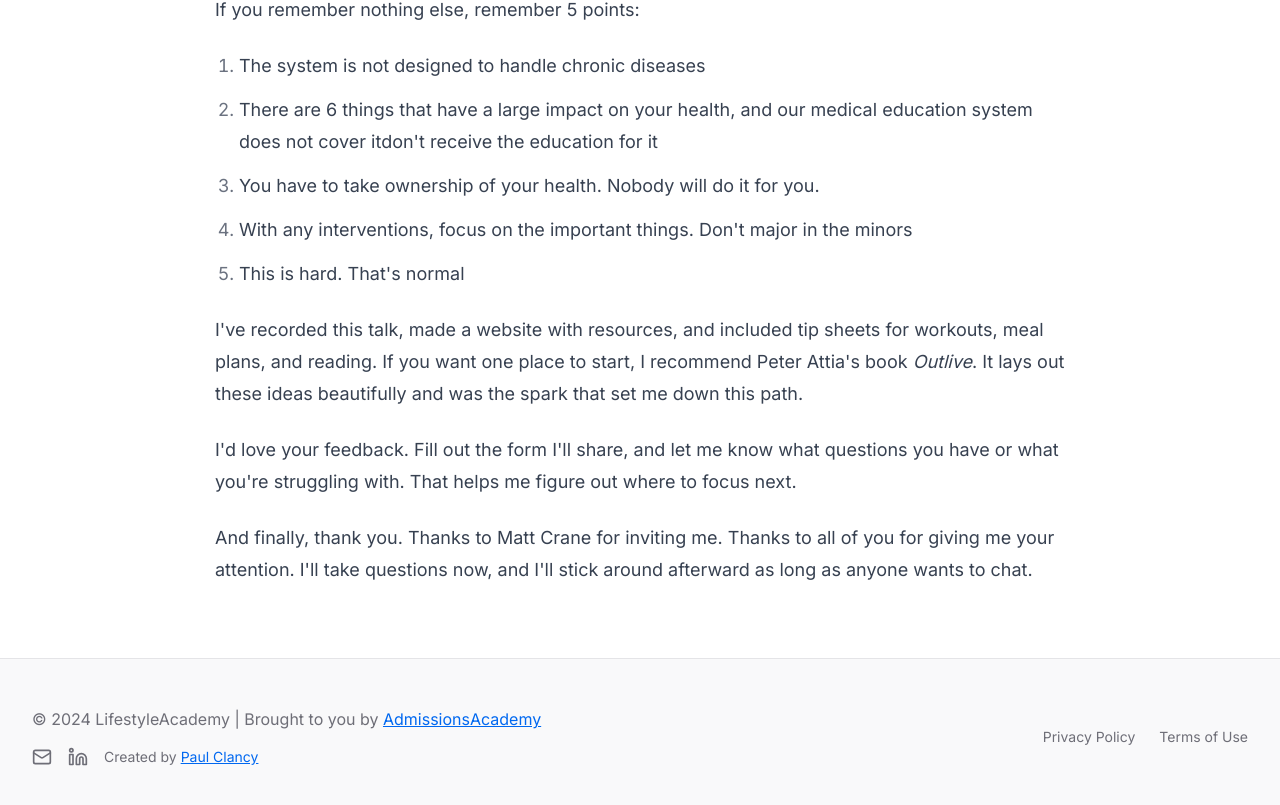
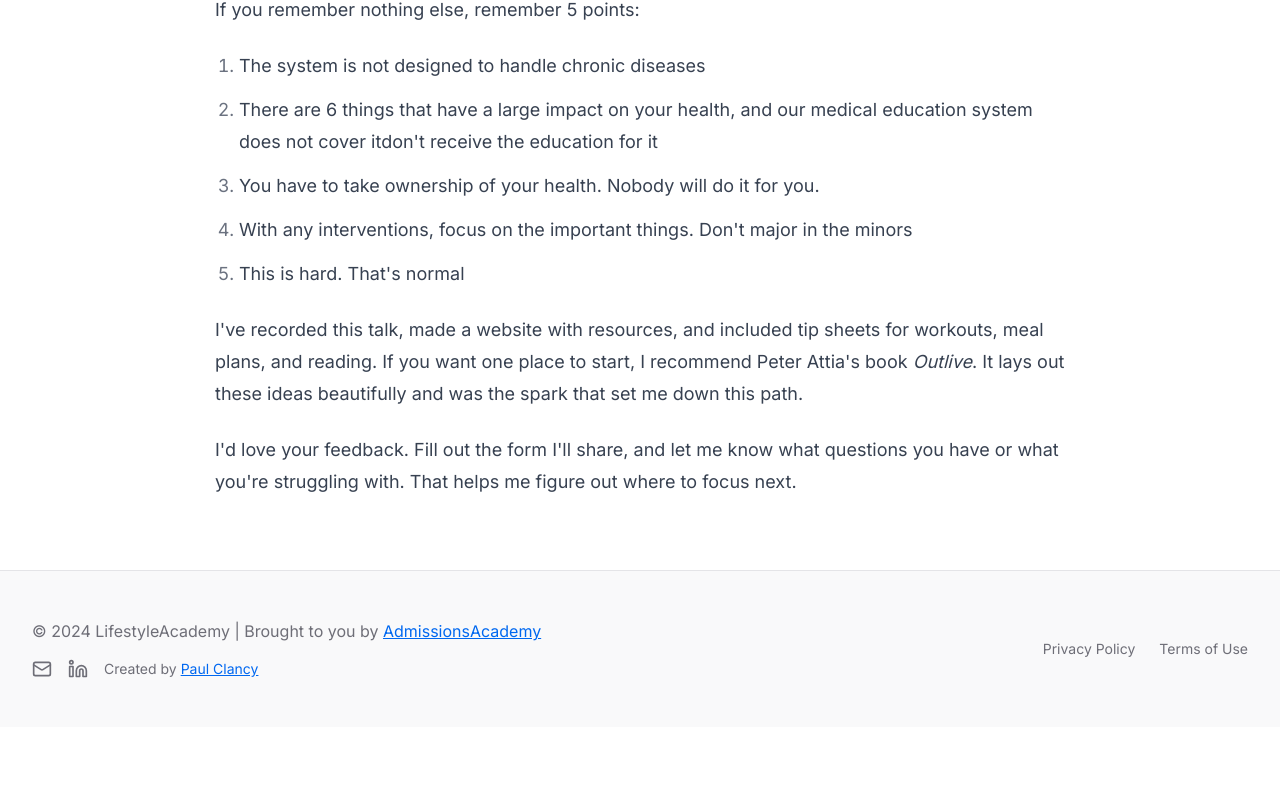
Before and after one commit to Paul10142/longevity, a React (Vite) app: page /transcript in a window 1280 px wide. Shown: the part 10863-11668 px from the top of the page. After the commit the page ends 11590 px from the top, so only its background shows below. Built offline with nearby package versions, Linux system fonts and the light colour scheme.

Commit message:
Remove closing thank you paragraph from transcript

```diff
--- a/src/components/TranscriptContent.tsx
+++ b/src/components/TranscriptContent.tsx
@@ -203,8 +203,6 @@ const TranscriptContent = () => {
       <p>I've recorded this talk, made a website with resources, and included tip sheets for workouts, meal plans, and reading. If you want one place to start, I recommend Peter Attia's book <em>Outlive</em>. It lays out these ideas beautifully and was the spark that set me down this path.</p>
 
       <p>I'd love your feedback. Fill out the form I'll share, and let me know what questions you have or what you're struggling with. That helps me figure out where to focus next.</p>
-
-      <p>And finally, thank you. Thanks to Matt Crane for inviting me. Thanks to all of you for giving me your attention. I'll take questions now, and I'll stick around afterward as long as anyone wants to chat.</p>
     </div>
   );
 };
```
Also changed, not shown: 3 other files (tests, documents, lock files or other folders).
